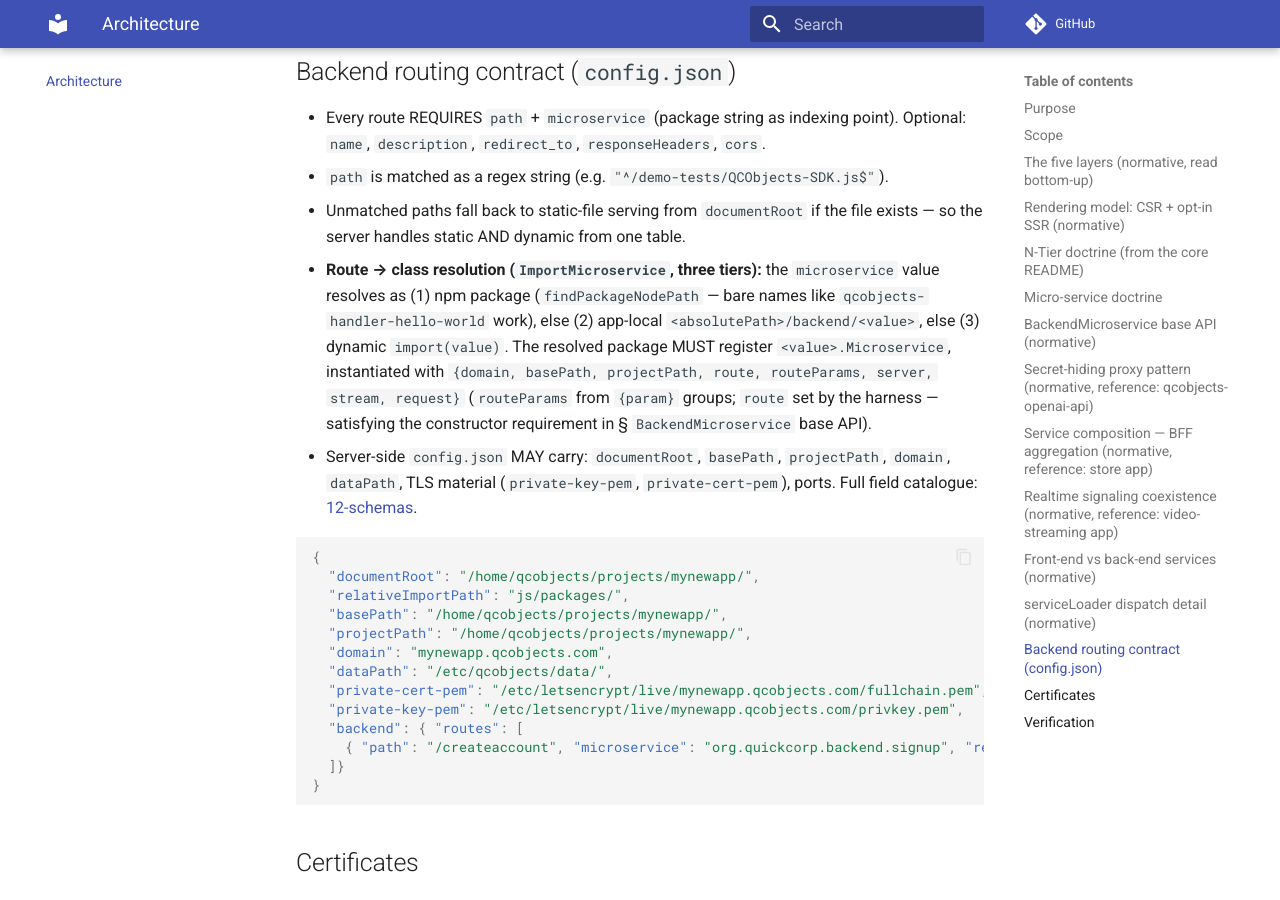
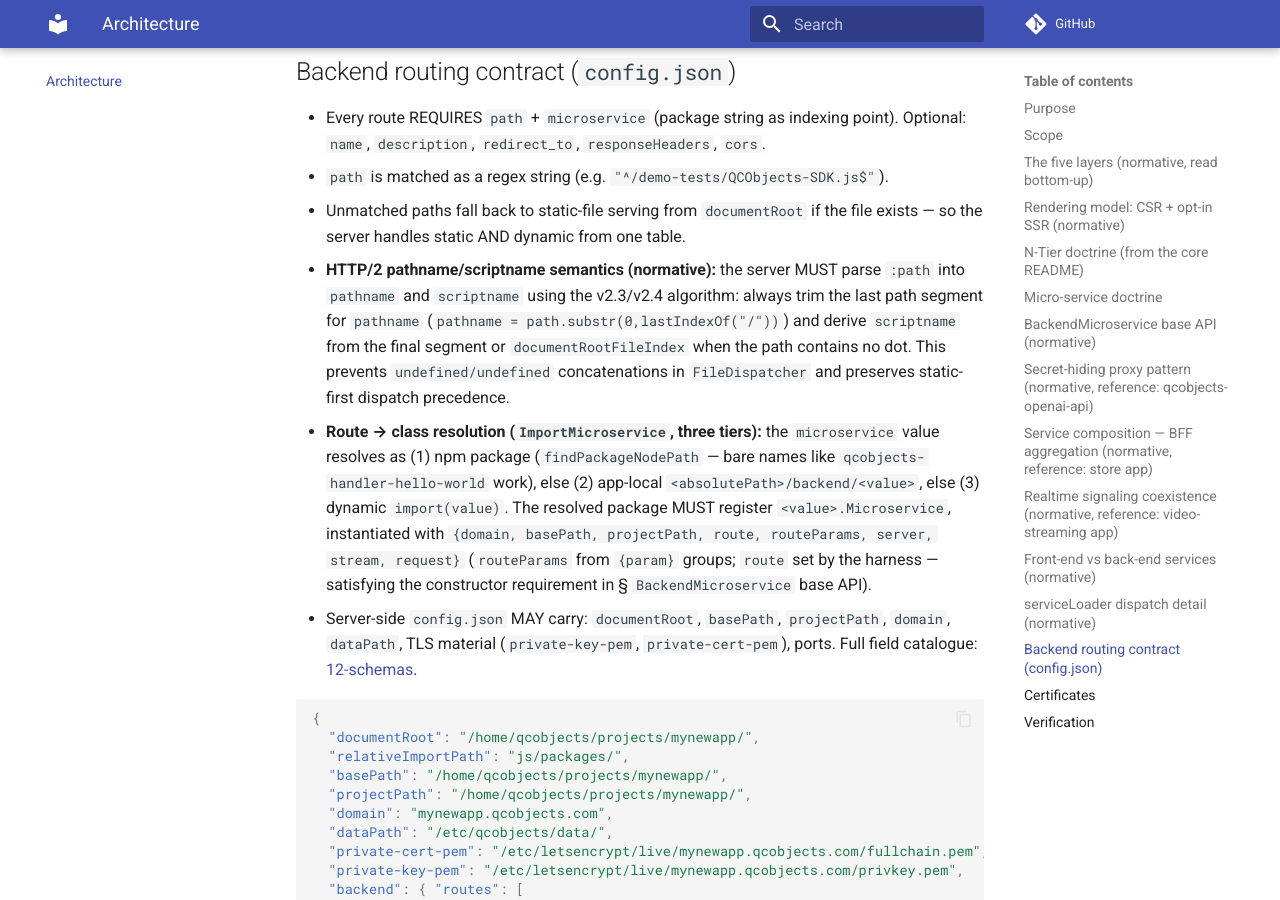
Before and after one commit to QCObjects/product-specs, an MkDocs documentation site: the page built from docs/02-architecture.md, in a window 1280 px wide and 900 px high, scrolled down 6707 px. Built offline with MkDocs 1.6.1 and Material for MkDocs 9.7.7, drawn with Linux system fonts in a browser that asks for light colours; comment, search, counter and statistics services are not loaded.

Commit message:
docs(arch): add backend routing pathname/scriptname anchor and normative semantics

```diff
--- a/docs/02-architecture.md
+++ b/docs/02-architecture.md
@@ -270,6 +270,12 @@ callers never choose a transport. Source as above.
 - `path` is matched as a regex string (e.g. `"^/demo-tests/QCObjects-SDK.js$"`).
 - Unmatched paths fall back to static-file serving from `documentRoot` if the
   file exists — so the server handles static AND dynamic from one table.
+- **HTTP/2 pathname/scriptname semantics (normative):** the server MUST parse `:path`
+  into `pathname` and `scriptname` using the v2.3/v2.4 algorithm: always trim the
+  last path segment for `pathname` (`pathname = path.substr(0,lastIndexOf("/"))`)
+  and derive `scriptname` from the final segment or `documentRootFileIndex` when
+  the path contains no dot. This prevents `undefined/undefined` concatenations in
+  `FileDispatcher` and preserves static-first dispatch precedence.
 - **Route → class resolution (`ImportMicroservice`, three tiers):** the
   `microservice` value resolves as (1) npm package (`findPackageNodePath`
   — bare names like `qcobjects-handler-hello-world` work), else (2)
```
